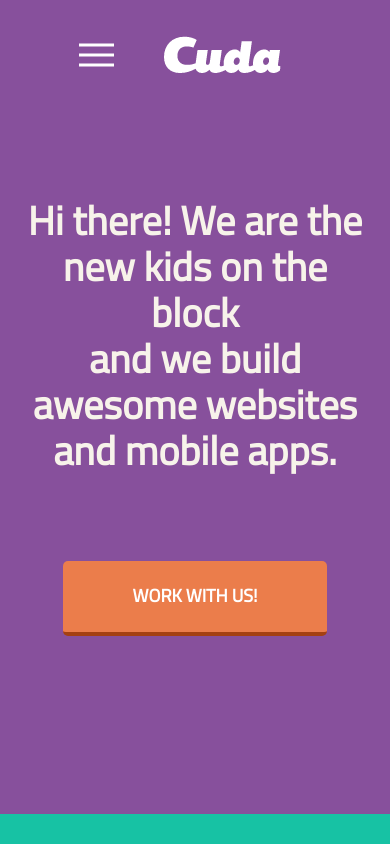
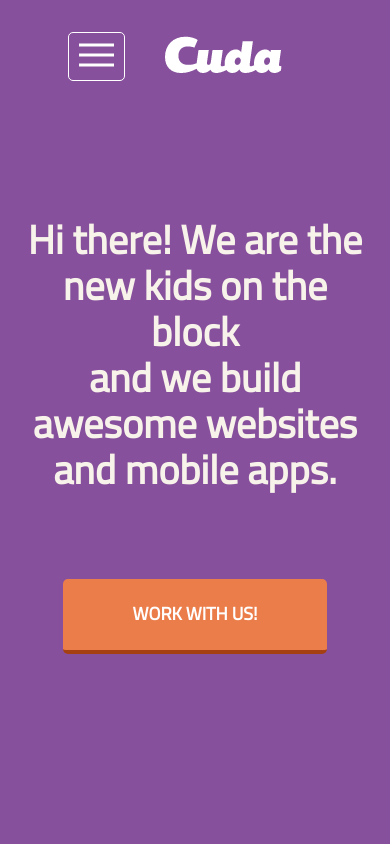
Before and after one commit to krzosdominik/Cuda-SinglePage, a website: page index.html in a window 390 px wide. Shown: the top 844 px of the page. Drawn offline with Linux system fonts and the light colour scheme.

Commit message:
fix errors

```diff
--- a/scss/elements/_hamburger.scss
+++ b/scss/elements/_hamburger.scss
@@ -1,6 +1,3 @@
-$dark: #171717;
-$light: #ffffff;
-
 .hamburger {
   @media (min-width: 800px) {
     display: none;
@@ -15,6 +12,8 @@ $light: #ffffff;
     background-color: transparent;
     border: 0;
     margin: 0;
+    border: 1px solid #fff;
+    border-radius: 5px;
   }
 
   .hamburger,
@@ -23,7 +22,7 @@ $light: #ffffff;
   }
 
   .hamburger--active {
-    transform: translatex(250px);
+    transform: translatex(220px);
   }
 
   .hamburger__box {
--- a/scss/elements/_header.scss
+++ b/scss/elements/_header.scss
@@ -2,11 +2,10 @@ $header-height: 80px;
 
 .page-header {
   background-color: $welcome-bgColor;
-  padding-top: 50px;
+  padding-top: 20px;
+  height: 80px;
 
-  @media (max-width: 750px) {
-    padding-top: 20px;
-  }
+
 
   .header__flex {
     display: flex;
--- a/scss/elements/_portfolio-projects.scss
+++ b/scss/elements/_portfolio-projects.scss
@@ -33,7 +33,7 @@
       transition: background-color 0.1s 0.1s;
       cursor: pointer;
 
-      @media (max-width: 410px) {
+      @media (max-width: 500px) {
         width: 50vw;
         border-radius: 0;
         box-sizing: border-box;
--- a/scss/elements/_welcome.scss
+++ b/scss/elements/_welcome.scss
@@ -1,6 +1,6 @@
 .welcome {
   background-color: $welcome-bgColor;
-  min-height: calc(100vh - 122px);
+  min-height: calc(100vh - 100px);
   display: flex;
   justify-content: center;
   align-items: center;
```
Also changed, not shown: css/main.css, 1 other file.
